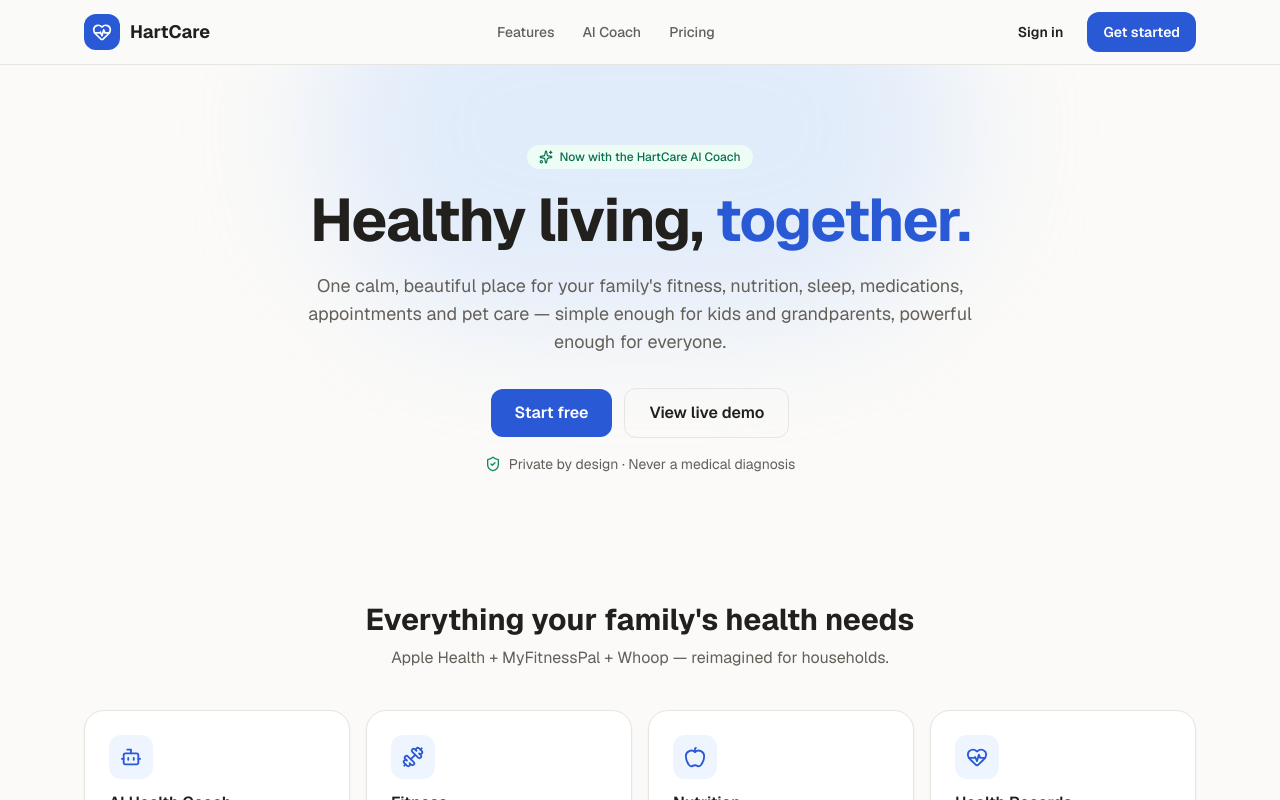
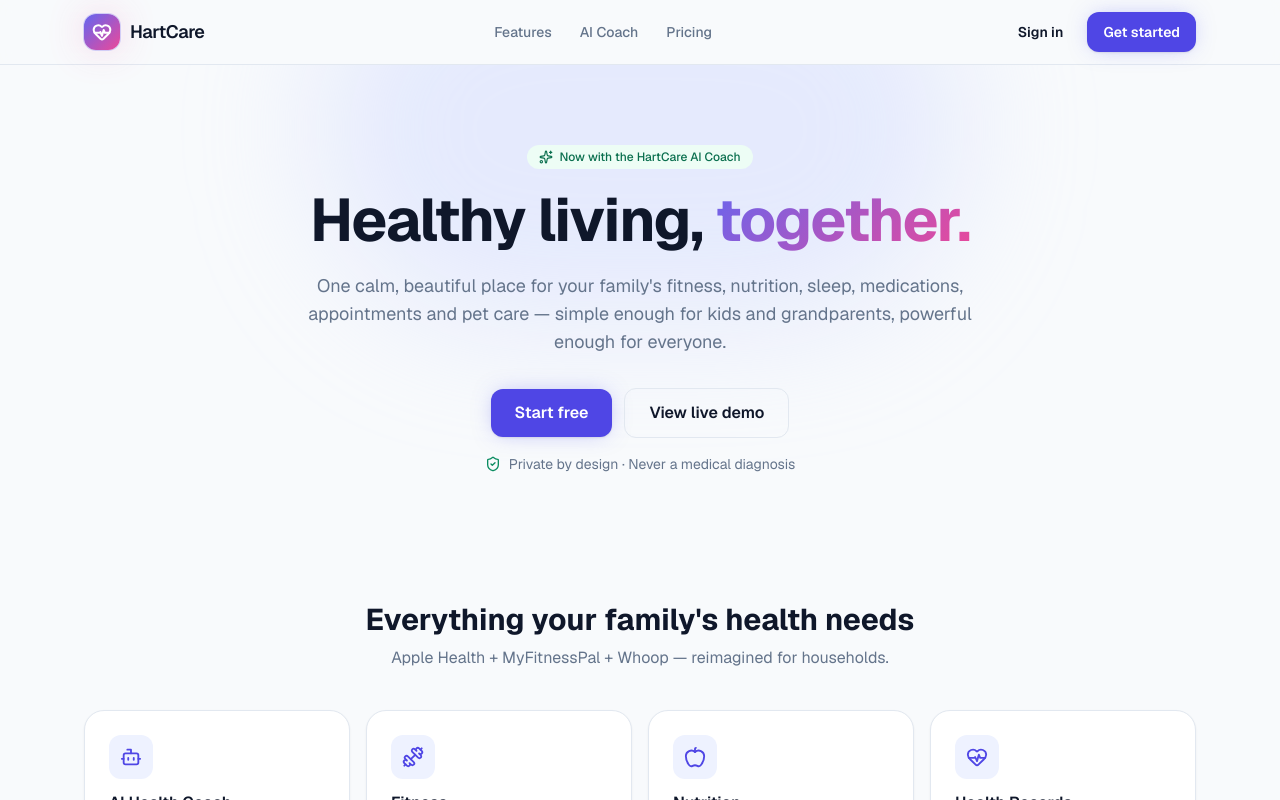
Before and after one commit to LukeBesel/HartCare, a Next.js app: page / in a window 1280 px wide. Shown: the top 800 px of the page. Built offline with nearby package versions, Linux system fonts and the light colour scheme.

Commit message:
Rebrand to match HartMonitor family: indigo→pink gradient, pulse mark, slate neutrals, accent glow

```diff
--- a/src/app/globals.css
+++ b/src/app/globals.css
@@ -9,19 +9,29 @@
   Palette: warm white, soft blue, charcoal, subtle green accents.
 */
 @theme {
-  /* Soft blue brand */
-  --color-brand-50: #eef5ff;
-  --color-brand-100: #d9e8ff;
-  --color-brand-200: #bcd6ff;
-  --color-brand-300: #8ebcff;
-  --color-brand-400: #5b97fb;
-  --color-brand-500: #3b76f0;
-  --color-brand-600: #2a59d6;
-  --color-brand-700: #2347ad;
-  --color-brand-800: #213d8a;
-  --color-brand-900: #21386e;
+  /* Brand — indigo, matching the HartMonitor family (#6366f1 primary). */
+  --color-brand-50: #eef2ff;
+  --color-brand-100: #e0e7ff;
+  --color-brand-200: #c7d2fe;
+  --color-brand-300: #a5b4fc;
+  --color-brand-400: #818cf8;
+  --color-brand-500: #6366f1;
+  --color-brand-600: #4f46e5;
+  --color-brand-700: #4338ca;
+  --color-brand-800: #3730a3;
+  --color-brand-900: #312e81;
 
-  /* Subtle green accent */
+  /* Accent — the signature HartMonitor pink (gradient partner to brand). */
+  --color-accent-50: #fdf2f8;
+  --color-accent-100: #fce7f3;
+  --color-accent-200: #fbcfe8;
+  --color-accent-300: #f9a8d4;
+  --color-accent-400: #f472b6;
+  --color-accent-500: #ec4899;
+  --color-accent-600: #db2777;
+  --color-accent-700: #be185d;
+
+  /* Subtle green accent (success / health) */
   --color-mint-50: #edfdf5;
   --color-mint-100: #d3f8e5;
   --color-mint-200: #aaefce;
@@ -33,39 +43,43 @@
   --color-mint-800: #0c5840;
   --color-mint-900: #0b4836;
 
-  /* Warm charcoal neutrals */
-  --color-ink-50: #f7f7f6;
-  --color-ink-100: #eeedeb;
-  --color-ink-200: #dcdad6;
-  --color-ink-300: #c0bdb6;
-  --color-ink-400: #9c988f;
-  --color-ink-500: #7c7870;
-  --color-ink-600: #635f59;
-  --color-ink-700: #4f4c47;
-  --color-ink-800: #36342f;
-  --color-ink-900: #21201d;
-  --color-ink-950: #161512;
+  /* Cool slate neutrals (matches HartMonitor) */
+  --color-ink-50: #f8fafc;
+  --color-ink-100: #f1f5f9;
+  --color-ink-200: #e2e8f0;
+  --color-ink-300: #cbd5e1;
+  --color-ink-400: #94a3b8;
+  --color-ink-500: #64748b;
+  --color-ink-600: #475569;
+  --color-ink-700: #334155;
+  --color-ink-800: #1e293b;
+  --color-ink-900: #0f172a;
+  --color-ink-950: #020617;
 
   --font-sans: var(--font-geist-sans), system-ui, sans-serif;
+
+  /* Signature brand gradient (indigo → pink), used for the mark, hero & CTAs. */
+  --brand-gradient: linear-gradient(135deg, #6366f1, #ec4899);
 }
 
 /* Semantic surface tokens, swapped in dark mode */
 :root {
-  --surface: #fbfaf8; /* warm white */
+  --brand-gradient: linear-gradient(135deg, #6366f1, #ec4899);
+  --surface: #f8fafc; /* slate-50 */
   --surface-card: #ffffff;
-  --surface-muted: #f3f2ef;
-  --border-c: #e7e5e0;
-  --text-c: #21201d;
-  --text-muted-c: #635f59;
+  --surface-muted: #f1f5f9; /* slate-100 */
+  --border-c: #e2e8f0; /* slate-200 */
+  --text-c: #0f172a; /* slate-900 */
+  --text-muted-c: #64748b; /* slate-500 */
 }
 
 .dark {
-  --surface: #131210;
-  --surface-card: #1c1b18;
-  --surface-muted: #232220;
-  --border-c: #312f2b;
-  --text-c: #f3f2ef;
-  --text-muted-c: #a8a49b;
+  --surface: #0f172a; /* slate-900 */
+  --surface-card: #1e293b; /* slate-800 */
+  --surface-muted: #273449;
+  --border-c: #334155; /* slate-700 */
+  --text-c: #f1f5f9; /* slate-100 */
+  --text-muted-c: #94a3b8; /* slate-400 */
 }
 
 @theme inline {
@@ -143,6 +157,28 @@ body {
   background: transparent;
 }
 
+/* ── Brand signature (matches HartMonitor): gradient + accent glow ── */
+.bg-brand-gradient {
+  background-image: var(--brand-gradient);
+}
+.text-gradient-brand {
+  background-image: var(--brand-gradient);
+  -webkit-background-clip: text;
+  background-clip: text;
+  -webkit-text-fill-color: transparent;
+  color: transparent;
+}
+.glow-brand {
+  box-shadow: 0 0 0 1px rgba(99, 102, 241, 0.25), 0 0 40px -6px rgba(236, 72, 153, 0.45);
+}
+/* Subtle accent halo on primary CTAs — the family's signature glow. */
+.btn-primary {
+  box-shadow: 0 1px 2px rgba(0, 0, 0, 0.08), 0 0 22px -6px rgba(99, 102, 241, 0.5);
+}
+.btn-primary:hover:not(:disabled) {
+  box-shadow: 0 2px 6px rgba(0, 0, 0, 0.12), 0 0 30px -4px rgba(236, 72, 153, 0.5);
+}
+
 @keyframes fade-in-up {
   from {
     opacity: 0;
--- a/src/app/layout.tsx
+++ b/src/app/layout.tsx
@@ -15,7 +15,7 @@ export const metadata: Metadata = {
 };
 
 export const viewport: Viewport = {
-  themeColor: "#fbfaf8",
+  themeColor: "#6366f1",
   width: "device-width",
   initialScale: 1,
 };
--- a/src/app/login/page.tsx
+++ b/src/app/login/page.tsx
@@ -32,7 +32,7 @@ export default function LoginPage() {
 
   return (
     <div className="min-h-screen grid lg:grid-cols-2">
-      <div className="hidden lg:flex flex-col justify-between p-12 bg-gradient-to-br from-brand-600 to-brand-800 text-white">
+      <div className="hidden lg:flex flex-col justify-between p-12 bg-brand-gradient text-white">
         <Link href="/" className="flex items-center gap-2.5">
           <span className="grid place-items-center h-9 w-9 rounded-xl bg-white/15"><HeartPulse size={20} /></span>
           <span className="font-bold text-lg">HartCare</span>
@@ -49,7 +49,7 @@ export default function LoginPage() {
       <div className="flex items-center justify-center p-6">
         <div className="w-full max-w-sm">
           <div className="lg:hidden flex items-center gap-2.5 mb-8">
-            <span className="grid place-items-center h-9 w-9 rounded-xl bg-brand-600 text-white"><HeartPulse size={20} /></span>
+            <span className="grid place-items-center h-9 w-9 rounded-xl bg-brand-gradient text-white glow-brand"><HeartPulse size={20} strokeWidth={2.4} /></span>
             <span className="font-bold text-lg">HartCare</span>
           </div>
           <h1 className="text-2xl font-bold">Sign in</h1>
--- a/src/app/not-found.tsx
+++ b/src/app/not-found.tsx
@@ -5,7 +5,7 @@ export default function NotFound() {
   return (
     <div className="min-h-screen grid place-items-center bg-surface text-text p-6">
       <div className="text-center">
-        <span className="mx-auto mb-4 grid place-items-center h-14 w-14 rounded-2xl bg-brand-600 text-white">
+        <span className="mx-auto mb-4 grid place-items-center h-14 w-14 rounded-2xl bg-brand-gradient text-white glow-brand">
           <HeartPulse size={28} />
         </span>
         <h1 className="text-3xl font-bold">Page not found</h1>
--- a/src/app/page.tsx
+++ b/src/app/page.tsx
@@ -29,10 +29,10 @@ export default function Landing() {
       <header className="sticky top-0 z-30 backdrop-blur bg-surface/80 border-b border-border">
         <div className="max-w-6xl mx-auto px-5 h-16 flex items-center justify-between">
           <div className="flex items-center gap-2.5">
-            <span className="grid place-items-center h-9 w-9 rounded-xl bg-brand-600 text-white">
-              <HeartPulse size={20} />
+            <span className="grid place-items-center h-9 w-9 rounded-xl bg-brand-gradient text-white glow-brand">
+              <HeartPulse size={20} strokeWidth={2.4} />
             </span>
-            <span className="font-bold text-lg">HartCare</span>
+            <span className="font-semibold tracking-tight text-lg">HartCare</span>
           </div>
           <nav className="hidden md:flex items-center gap-7 text-sm font-medium text-text-muted">
             <a href="#features" className="hover:text-text">Features</a>
@@ -54,7 +54,7 @@ export default function Landing() {
           </span>
           <h1 className="text-4xl sm:text-6xl font-bold tracking-tight leading-[1.05]">
             Healthy living,
-            <span className="text-brand-600"> together.</span>
+            <span className="text-gradient-brand"> together.</span>
           </h1>
           <p className="mt-5 text-lg text-text-muted max-w-2xl mx-auto">
             One calm, beautiful place for your family&apos;s fitness, nutrition, sleep, medications,
@@ -90,7 +90,7 @@ export default function Landing() {
       </section>
 
       <section id="coach" className="max-w-6xl mx-auto px-5 py-16">
-        <div className="card card-pad lg:p-12 bg-gradient-to-br from-brand-600 to-brand-700 text-white">
+        <div className="card card-pad lg:p-12 bg-brand-gradient text-white">
           <div className="grid lg:grid-cols-2 gap-8 items-center">
             <div>
               <span className="chip bg-white/15 text-white mb-3"><Bot size={14} /> AI Health Coach</span>
--- a/src/app/signup/page.tsx
+++ b/src/app/signup/page.tsx
@@ -41,7 +41,7 @@ export default function SignupPage() {
       <div className="flex items-center justify-center p-6 order-2 lg:order-1">
         <div className="w-full max-w-sm">
           <div className="flex items-center gap-2.5 mb-8">
-            <span className="grid place-items-center h-9 w-9 rounded-xl bg-brand-600 text-white"><HeartPulse size={20} /></span>
+            <span className="grid place-items-center h-9 w-9 rounded-xl bg-brand-gradient text-white glow-brand"><HeartPulse size={20} strokeWidth={2.4} /></span>
             <span className="font-bold text-lg">HartCare</span>
           </div>
           <h1 className="text-2xl font-bold">Create your household</h1>
@@ -83,7 +83,7 @@ export default function SignupPage() {
         </div>
       </div>
 
-      <div className="hidden lg:flex flex-col justify-between p-12 bg-gradient-to-br from-mint-600 to-brand-700 text-white order-1 lg:order-2">
+      <div className="hidden lg:flex flex-col justify-between p-12 bg-brand-gradient text-white order-1 lg:order-2">
         <div />
         <div>
           <h2 className="text-3xl font-bold leading-tight">A healthier home starts here.</h2>
--- a/src/components/app-shell.tsx
+++ b/src/components/app-shell.tsx
@@ -40,11 +40,11 @@ function useMounted() {
 function Brand() {
   return (
     <Link href="/dashboard" className="flex items-center gap-2.5 px-2 py-1">
-      <span className="grid place-items-center h-9 w-9 rounded-xl bg-brand-600 text-white shadow-sm">
-        <HeartPulse size={20} />
+      <span className="grid place-items-center h-9 w-9 rounded-xl bg-brand-gradient text-white shadow-sm glow-brand">
+        <HeartPulse size={20} strokeWidth={2.4} />
       </span>
       <div className="leading-tight">
-        <div className="font-bold text-text">HartCare</div>
+        <div className="font-semibold tracking-tight text-text">HartCare</div>
         <div className="text-[11px] text-text-muted">Healthy living, together.</div>
       </div>
     </Link>
```
Also changed, not shown: public/icon.svg, public/manifest.webmanifest.
